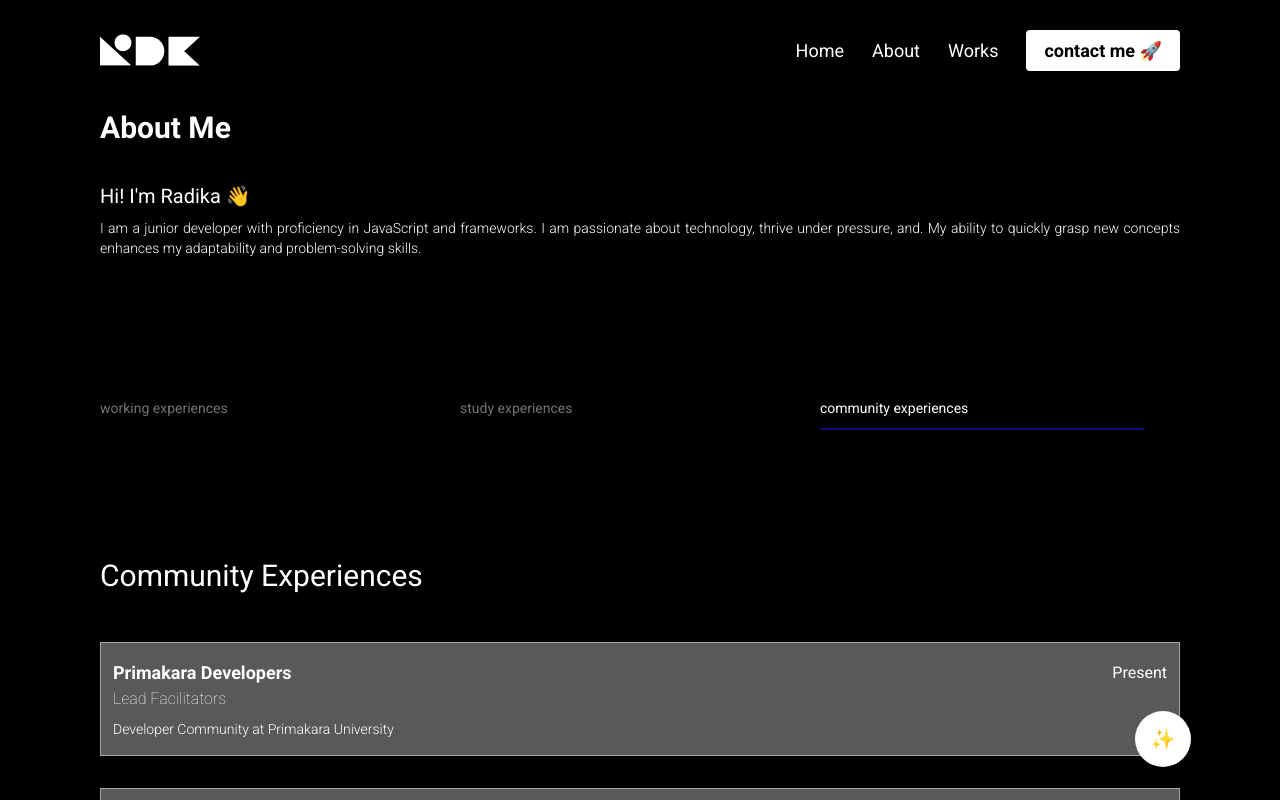
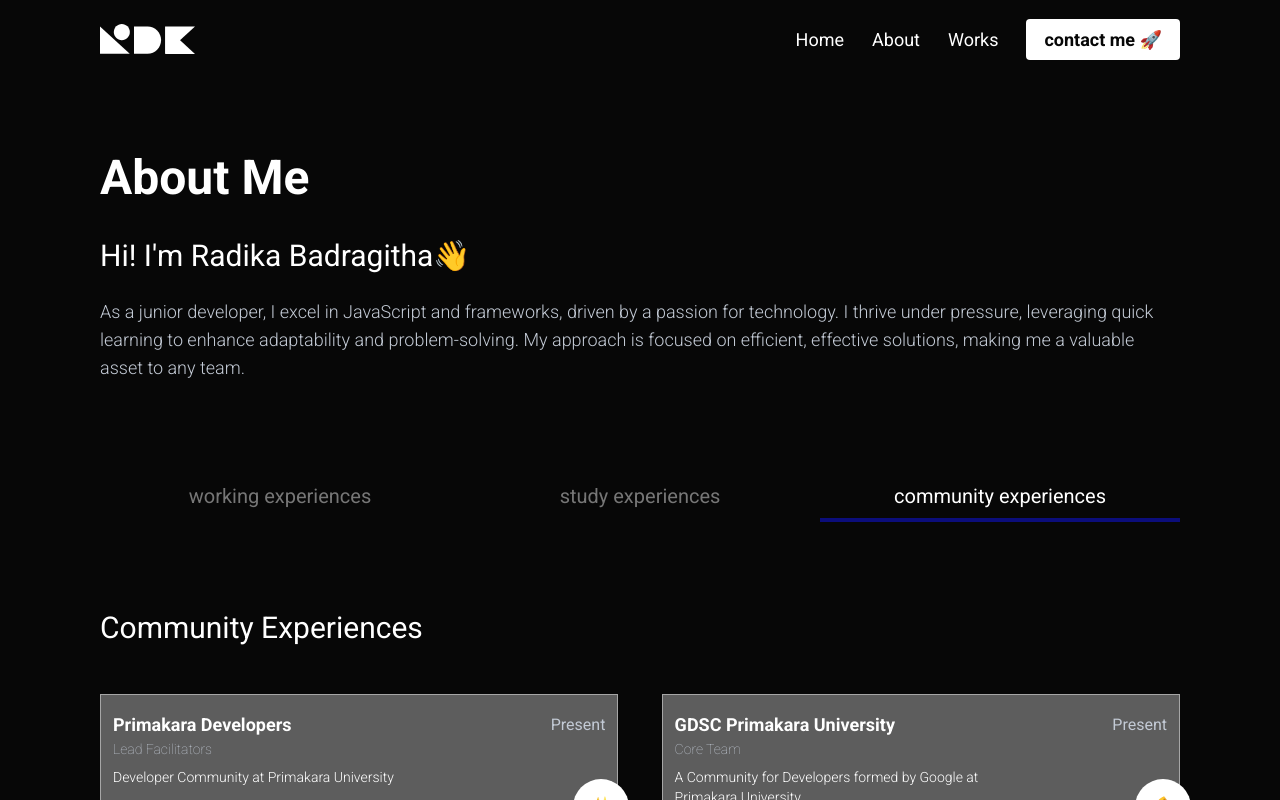
Before and after one commit to RadikaBadra/portofolio, a Next.js app: page /about/community in a window 1280 px wide. Shown: the top 800 px of the page. Built offline with nearby package versions, Linux system fonts and the light colour scheme; a web font is replaced by a local one.

Commit message:
feat: make about page (desktop)

```diff
--- a/src/app/about/community/page.jsx
+++ b/src/app/about/community/page.jsx
@@ -21,7 +21,7 @@ export default function CommunityPage() {
   return (
     <div className="container">
       <h1 className="mb-12 text-3xl text-white">Community Experiences</h1>
-      <div className="flex flex-col gap-8">
+      <div className="flex flex-col gap-8 w-full lg:flex-row lg:flex-wrap lg:justify-between">
         {communities.map((item, index) => {
           return (
             <ExperienceCard
--- a/src/app/about/layout.jsx
+++ b/src/app/about/layout.jsx
@@ -6,16 +6,22 @@ export default function AboutLayout({ children }) {
   var part = pathName.split("/").pop();
 
   return (
-    <main className="flex flex-col gap-12 lg:gap-[140px] mt-24 lg:mt-[110px]">
+    <main className="flex flex-col gap-12 mt-24 lg:gap-[100px] lg:mt-[154px]">
       <section>
         <div className="container">
-          <h1 className="font-bold mb-9 text-white text-3xl">About Me</h1>
-          <h1 className="mb-2 text-white text-xl">Hi! I&apos;m Radika 👋</h1>
-          <p className="font-light text-justify text-sm text-white">
-            I am a junior developer with proficiency in JavaScript and
-            frameworks. I am passionate about technology, thrive under pressure,
-            and. My ability to quickly grasp new concepts enhances my
-            adaptability and problem-solving skills.
+          <h1 className="font-bold mb-9 text-white text-3xl lg:text-5xl">
+            About Me
+          </h1>
+          <h1 className="mb-2 text-white text-xl lg:text-3xl lg:mb-6">
+            Hi! I&apos;m Radika Badragitha
+            <span className="animate-waving_hand inline-block">👋</span>
+          </h1>
+          <p className="font-light text-[12px] text-text_gray lg:text-lg">
+            As a junior developer, I excel in JavaScript and frameworks, driven
+            by a passion for technology. I thrive under pressure, leveraging
+            quick learning to enhance adaptability and problem-solving. My
+            approach is focused on efficient, effective solutions, making me a
+            valuable asset to any team.
           </p>
         </div>
       </section>
@@ -26,9 +32,9 @@ export default function AboutLayout({ children }) {
               href={`/about`}
               className={`text-sm text-white relative w-full ${
                 part == "about"
-                  ? "before:absolute before:bg-accent before:-bottom-3 before:content-[' '] before:h-[2px] before:w-[90%]"
+                  ? "before:absolute before:bg-accent before:-bottom-3 before:content-[' '] before:h-[2px] before:left-0 before:w-[90%] lg:before:h-[4px] lg:before:w-[100%]"
                   : " text-white/45"
-              }`}
+              } lg:text-center  lg:text-xl`}
             >
               working experiences
             </Link>
@@ -36,9 +42,9 @@ export default function AboutLayout({ children }) {
               href={`/about/study`}
               className={`text-sm text-white relative w-full ${
                 part == "study"
-                  ? "before:absolute before:bg-accent before:-bottom-3 before:content-[' '] before:h-[2px] before:w-[90%]"
+                  ? "before:absolute before:bg-accent before:-bottom-3 before:content-[' '] before:h-[2px] before:left-0 before:w-[90%] lg:before:h-[4px] lg:before:w-[100%]"
                   : " text-white/45"
-              }`}
+              } lg:text-center  lg:text-xl`}
             >
               study experiences
             </Link>
@@ -46,9 +52,9 @@ export default function AboutLayout({ children }) {
               href={`/about/community`}
               className={`text-sm text-white relative w-full ${
                 part == "community"
-                  ? "before:absolute before:bg-accent before:-bottom-3 before:content-[' '] before:h-[2px] before:w-[90%]"
+                  ? "before:absolute before:bg-accent before:-bottom-3 before:content-[' '] before:h-[2px] before:left-0 before:w-[90%] lg:before:h-[4px] lg:before:w-[100%]"
                   : " text-white/45"
-              }`}
+              } lg:text-center lg:text-xl`}
             >
               community experiences
             </Link>
--- a/src/app/about/page.jsx
+++ b/src/app/about/page.jsx
@@ -14,7 +14,7 @@ export default function AboutPage() {
   return (
     <div className="container">
       <h1 className="mb-12 text-3xl text-white">Working Experiences</h1>
-      <div className="flex flex-col gap-8">
+      <div className="flex flex-col gap-8 w-full lg:flex-row lg:flex-wrap lg:justify-between">
         {works.map((item, index) => {
           return (
             <ExperienceCard
--- a/src/app/about/study/page.jsx
+++ b/src/app/about/study/page.jsx
@@ -21,7 +21,7 @@ export default function StudyPage() {
   return (
     <div className="container">
       <h1 className="mb-12 text-3xl text-white">Study Experiences</h1>
-      <div className="flex flex-col gap-8">
+      <div className="flex flex-col gap-8 w-full lg:flex-row lg:flex-wrap lg:justify-between">
         {studies.map((item, index) => {
           return (
             <ExperienceCard
--- a/src/app/globals.css
+++ b/src/app/globals.css
@@ -3,10 +3,11 @@
 @tailwind utilities;
 
 :root {
-  --primary: #000000;
+  --primary: #070707;
   --accent: #0B0D7B;
   --text-accent: #908F8F;
-  --ternary: #111111;
+  --ternary: #363636;
+  --text-gray: #C3CAD5;
 }
 
 .container {
@@ -38,6 +39,40 @@
   width: 0;
 }
 
+@keyframes wave {
+  0% {
+    transform: rotate(0.0deg)
+  }
+
+  10% {
+    transform: rotate(14.0deg)
+  }
+
+  20% {
+    transform: rotate(-8.0deg)
+  }
+
+  30% {
+    transform: rotate(14.0deg)
+  }
+
+  40% {
+    transform: rotate(-4.0deg)
+  }
+
+  50% {
+    transform: rotate(10.0deg)
+  }
+
+  60% {
+    transform: rotate(0.0deg)
+  }
+
+  100% {
+    transform: rotate(0.0deg)
+  }
+}
+
 @media only screen and (max-width: 600px) {
   .container {
     padding-left: 26px;
--- a/src/app/page.jsx
+++ b/src/app/page.jsx
@@ -38,7 +38,7 @@ export default async function Home() {
                 <h1 className="font-bold mb-8 lg:mb-[30px] leading-tight text-3xl text-center lg:text-left lg:text-[42px] text-white">
                   I’ve been developing website since 2021
                 </h1>
-                <p className="font-extralight px-7 lg:px-0 text-[10px] text-center lg:text-left lg:text-[16px] text-white lg:w-10/12">
+                <p className="font-light px-7 lg:px-0 text-[10px] text-center lg:text-left lg:text-[16px] text-text_gray lg:w-10/12">
                   I am a junior developer with proficiency in JavaScript and
                   frameworks. I am passionate about technology, thrive under
                   pressure, and. My ability to quickly grasp new concepts
--- a/src/components/experience_card.jsx
+++ b/src/components/experience_card.jsx
@@ -1,15 +1,19 @@
 export default function ExperienceCard(props) {
   return (
-    <div className="bg-white/35 border border-white/45 px-2 lg:px-3 py-2 lg:py-4 relative w-full">
+    <div className="bg-white/35 border border-white/45 px-2 lg:px-3 py-2 lg:py-4 relative w-full lg:w-[48%]">
       <div className="absolute bg-white -bottom-3 rounded-full flex items-center justify-center h-14 -right-3 w-14">
         <h1 className="font-bold text-white text-xl">{props.emote}</h1>
       </div>
       <div className="flex items-center justify-between">
-        <h1 className="font-bold text-white text-lg w-[65%]">{props.title}</h1>
-        <h2 className="text-base text-white">{props.date}</h2>
+        <h1 className="font-bold text-white text-base w-[65%] lg:text-lg">
+          {props.title}
+        </h1>
+        <h2 className="text-base text-text_gray">{props.date}</h2>
       </div>
-      <p className="font-thin mb-2 text-white">{props.position}</p>
-      <p className="font-light text-sm text-white w-[90%]">{props.desc}</p>
+      <p className="font-thin mb-2 text-sm text-text_gray">{props.position}</p>
+      <p className="font-light text-xs text-white w-[70%] lg:text-sm">
+        {props.desc}
+      </p>
     </div>
   );
 }
--- a/src/components/header.jsx
+++ b/src/components/header.jsx
@@ -26,7 +26,7 @@ export const Header = () => {
     line.push(
       <div
         key={i}
-        className="absolute bg-white duration-500 h-[3px] left-1/2 line rounded-[6px] top-1/2 transition-multiple w-full"
+        className="absolute bg-white duration-500 h-[2px] left-1/2 line top-1/2 transition-multiple w-full"
       ></div>
     );
   }
@@ -58,10 +58,10 @@ export const Header = () => {
         }
       `}
       >
-        <ul className="container flex items-center justify-between">
+        <ul className="container flex items-center justify-between py-2 lg:py-6">
           <li>
             <Image
-              className="h-[70px] lg:h-[100px] w-[70px] lg:w-[100px]"
+              className="h-[20px] lg:h-[30px] w-auto"
               src={`/logo.svg`}
               alt="Logo"
               width={125}
--- a/tailwind.config.js
+++ b/tailwind.config.js
@@ -25,11 +25,22 @@ module.exports = {
           "45%": { transform: "translateY(-100%)", opacity: 1 },
           "100%": { transform: "translateY(-100%)", opacity: 0.1 },
         },
+        wave: {
+          "0%": { transform: "rotate(0.0deg)" },
+          "10%": { transform: "rotate(14deg)" },
+          "20%": { transform: "rotate(-8deg)" },
+          "30%": { transform: "rotate(14deg)" },
+          "40%": { transform: "rotate(-4deg)" },
+          "50%": { transform: "rotate(10.0deg)" },
+          "60%": { transform: "rotate(0.0deg)" },
+          "100%": { transform: "rotate(0.0deg)" },
+        },
       },
       animation: {
         floating: "floating 4s ease-in-out infinite",
         slide: "slide 2.5s linear infinite",
         floating_phone: "floating_phone 4s ease-in-out infinite",
+        waving_hand: "wave 2s linear infinite",
       },
       backgroundImage: {},
       colors: {
@@ -37,6 +48,7 @@ module.exports = {
         accent: "var(--accent)",
         text_accent: "var(--text-accent)",
         ternary: "var(--ternary)",
+        text_gray: "var(--text-gray)",
       },
     },
   },
```
